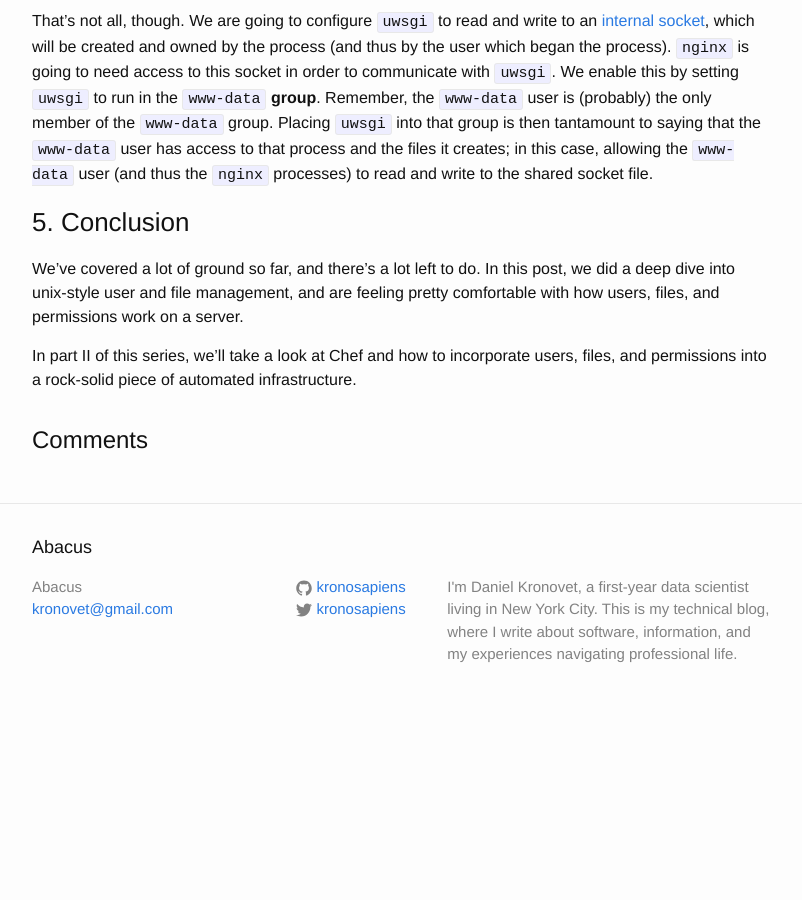
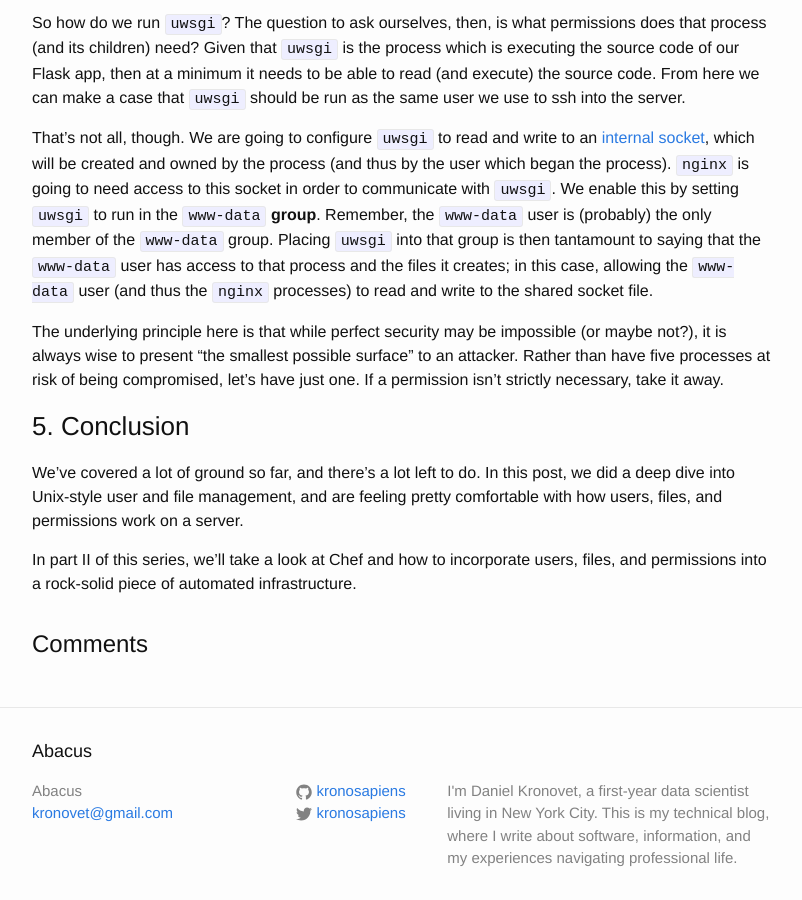
Before and after one commit to kronosapiens/kronosapiens.github.io, a Jekyll site: the page built from _posts/2015-08-11-permissions-and-chef-pt1.md, in a window 1280 px wide and 900 px high, scrolled down 10650 px. Shown: the whole window, without its empty margins (238-1040 px from the left). Built offline with Jekyll 4.4.1, drawn with Linux system fonts in a browser that asks for light colours; comment, search, counter and statistics services are not loaded; before the commit the page ends 11376 px from its top, so only the background shows below that; some of the changed text lies outside the part shown.

Commit message:
formatting and grammar tweaks

```diff
--- a/_posts/2014-05-10-from-ruby-to-python.markdown
+++ b/_posts/2014-05-10-from-ruby-to-python.markdown
@@ -113,7 +113,7 @@
 
 #### Inheritance
 
-Ruby handles inheritance via the `<` operator, like so: `class Dog < Mammal`, while Python has the parent class passed on as an argument, like so: `class Dog(mammal):`
+Ruby handles inheritance via the `<` operator, like so: `class Dog < Mammal`, while Python has the parent class passed on as an argument, like so: `class Dog(Mammal):`
 
 In Ruby, we access overridden methods of the parent class by simply calling `super` within the overriding method. In Python, the syntax is slightly more complicated:
 
@@ -245,4 +245,4 @@
 
 Good luck! Python has been a pleasure to use so far.
 
-For more information on moving to Python from another language, you might want to check out [this guide](https://wiki.python.org/moin/MovingToPythonFromOtherLanguages)
+For more information on moving to Python from another language, you might want to check out [this guide](https://wiki.python.org/moin/MovingToPythonFromOtherLanguages).
--- a/_posts/2015-07-20-bloomberg.markdown
+++ b/_posts/2015-07-20-bloomberg.markdown
@@ -47,7 +47,7 @@
 
 Eventually, MB wraps up and leaves the stage. The agenda takes us to the small-group portion of the evening, where we gather around small tables for a social exercise, lathered in a rich sauce of tech humor.
 
-The goal: develop a new ice breaker, beta test it, and "ship it" to an adjacent table.
+**The goal: develop a new ice breaker, beta test it, and "ship it" to an adjacent table.**
 
 I am at a table with a number of intriguing people: a woman in communications at Bloomberg, a number of tech executives (including the head of engineering for LinkedIn in New York), and a few people in their twenties with sparkles in their eye. We begin tossing out ideas. I offer my pet icebreaker, "If you could be born into any society has has ever existed, which would it be, and who would you have been?". I am immediately labeled "the graduate student", which I don't mind.
 
--- a/_posts/2015-08-11-permissions-and-chef-pt1.md
+++ b/_posts/2015-08-11-permissions-and-chef-pt1.md
@@ -35,7 +35,7 @@
 
 I believe very strongly in building methodically on solid foundations. Now that Thena 0.1 was out the door, it was time to stop, breathe, and learn how to properly configure a system.
 
-By this point, I had a working knowledge of users and permissions in [unix-like systems](https://en.wikipedia.org/wiki/File_system_permissions), having developed applications on machines running both OSX and Ubuntu. I knew about root users and general users, file ownership and permissions, and process control. What I lacked was a general theory on how to structure ownership and control in the deployment of a web application. Given that I was going to be using Chef to manage Thena moving forward, I wanted to create a cookbook (a set of files defining a server setup) that would set things up properly, and which would work in a variety of as-yet-unknown environments.
+By this point, I had a working knowledge of users and permissions in [Unix-like systems](https://en.wikipedia.org/wiki/File_system_permissions), having developed applications on machines running both OSX and Ubuntu. I knew about root users and general users, file ownership and permissions, and process control. What I lacked was a general theory on how to structure ownership and control in the deployment of a web application. Given that I was going to be using Chef to manage Thena moving forward, I wanted to create a cookbook (a set of files defining a server setup) that would set things up properly, and which would work in a variety of as-yet-unknown environments.
 
 ### 2. Goals and Questions
 
@@ -81,7 +81,7 @@
 ...
 {% endhighlight %}
 
-From this, we learn an important fact about files in unix-like systems: they are owned by a `user` and placed in a `group`. This means that by adding users to various pre-defined groups, those users (who may not themselves own any files) will have special access to files they do not personally own. From this we can infer some design principles in these systems:
+From this, we learn an important fact about files in Unix-like systems: they are owned by a `user` and placed in a `group`. This means that by adding users to various pre-defined groups, those users (who may not themselves own any files) will have special access to files they do not personally own. From this we can infer some design principles in these systems:
 
 - A individual user account has principal responsibility for a file, and will enjoy the greatest control over the file.
 - Generic users will have equal or less access to the file than the owner. In cases of critical, sensitive files, they may not be able to access them at all.
@@ -187,7 +187,7 @@
 
 What happened this time? I used the `chmod` command with `sudo` to modify the permissions of the `/etc/lvm/archive/` directory. First, I gave myself `read` permission, which allowed me to see just the **name** of the one file in the directory. Then, I added the `execute` permission, which allowed me to see additional details about the file.
 
-`sudo` is an important command that we haven't seen yet, but is about to become important. Last note: unliked some other systems, permissions in unix-like systems **are not inherited**. It is possible for a file in a directory to be more or less restricted than the directory itself.
+`sudo` is an important command that we haven't seen yet, but is about to become important. Last note: unliked some other systems, permissions in Unix-like systems **are not inherited**. It is possible for a file in a directory to be more or less restricted than the directory itself.
 
 Finally, you'll note that I passed a number (`704`, `705`) to `chmod`, rather than a mode like `-rwxrwxrwx`. These numbers, known as "numeric notation" or "octal notation" for mode, represent the same information. The three numbers map to the three triads, and each number represents permissions as follows:
 
@@ -232,7 +232,7 @@
 To add a user to the `sudo` group, execute either of the following:
 
 {% highlight bash %}
-gpasswd -a <username> sudo # From the group perspective
+$ gpasswd -a <username> sudo # From the group perspective
 
 # or
 
@@ -302,6 +302,8 @@
 -bash: /usr/bin/passwd: Permission denied
 {% endhighlight %}
 
+Note how the numerical argument to `chmod` was four digits instead of the usual three. The first character represents the new setting -- 4 represents `setuid`, while 2 would represent `setgid`. As with the other digits, a 6 would have activated both `setuid` and `setgid`. As an aside, you can always provide a four-digit argument to `chmod` -- if you don't, the first digit is taken as 0.
+
 Let's restore execute permission and try executing the file [output edited for clarity]:
 
 {% highlight bash %}
@@ -365,8 +367,10 @@
 
 That's not all, though. We are going to configure `uwsgi` to read and write to an [internal socket](https://en.wikipedia.org/wiki/Unix_domain_socket), which will be created and owned by the process (and thus by the user which began the process). `nginx` is going to need access to this socket in order to communicate with `uwsgi`. We enable this by setting `uwsgi` to run in the `www-data` **group**. Remember, the `www-data` user is (probably) the only member of the `www-data` group. Placing `uwsgi` into that group is then tantamount to saying that the `www-data` user has access to that process and the files it creates; in this case, allowing the `www-data` user (and thus the `nginx` processes) to read and write to the shared socket file.
 
+The underlying principle here is that while perfect security may be impossible (or maybe not?), it is always wise to present "the smallest possible surface" to an attacker. Rather than have five processes at risk of being compromised, let's have just one. If a permission isn't strictly necessary, take it away.
+
 ### 5. Conclusion
 
-We've covered a lot of ground so far, and there's a lot left to do. In this post, we did a deep dive into unix-style user and file management, and are feeling pretty comfortable with how users, files, and permissions work on a server.
+We've covered a lot of ground so far, and there's a lot left to do. In this post, we did a deep dive into Unix-style user and file management, and are feeling pretty comfortable with how users, files, and permissions work on a server.
 
 In part II of this series, we'll take a look at Chef and how to incorporate users, files, and permissions into a rock-solid piece of automated infrastructure.
```
